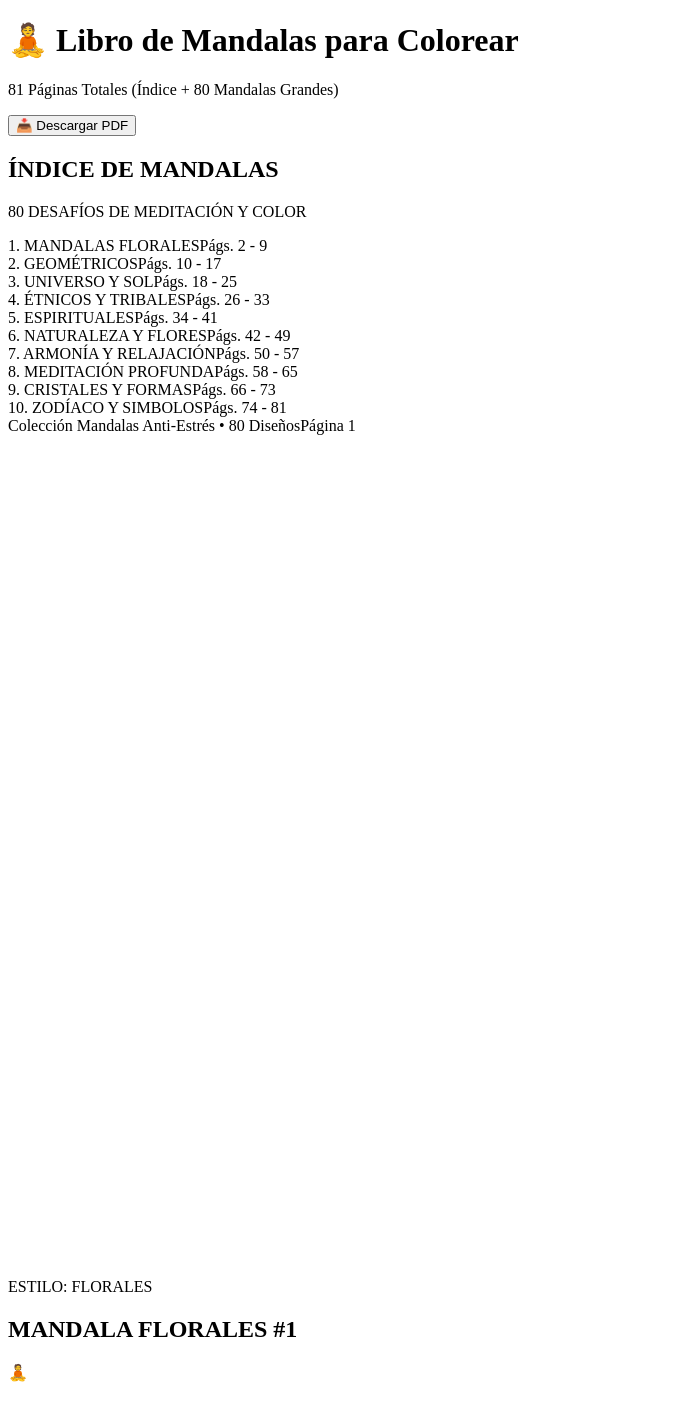
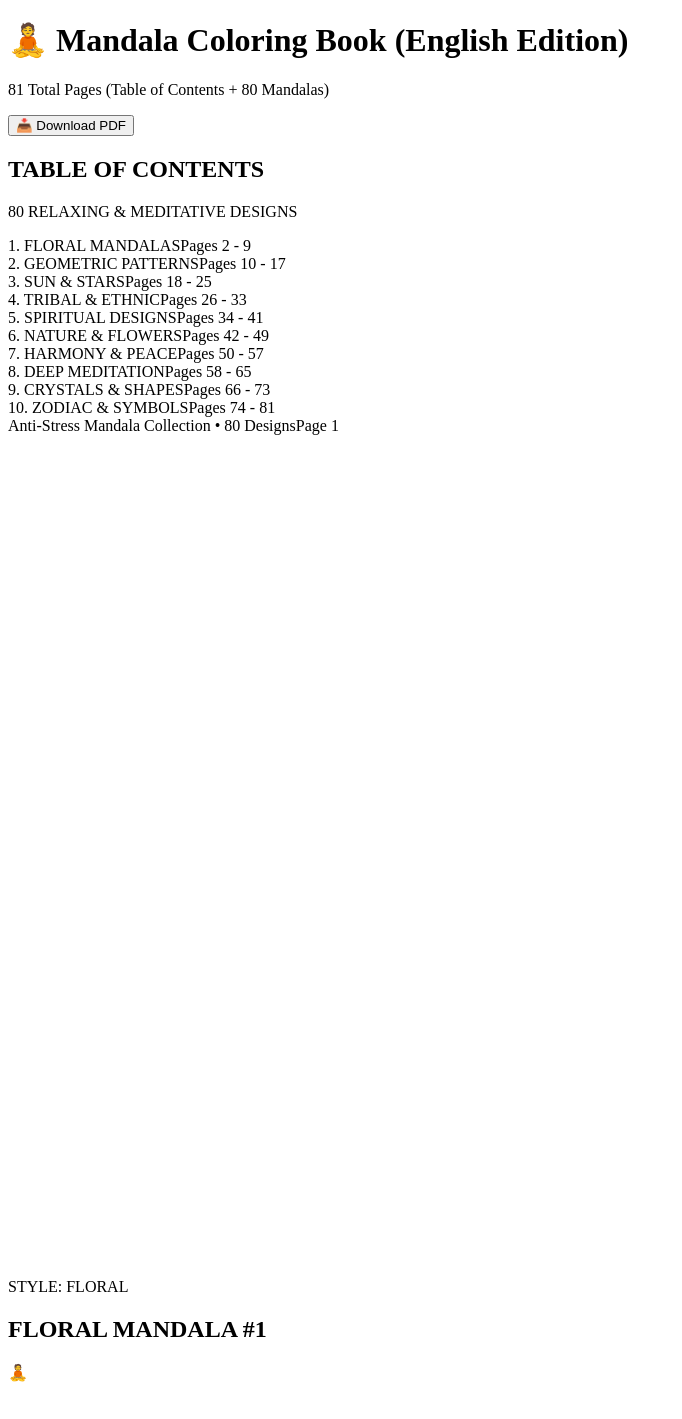
Before and after one commit to lasmejoresofertas/sudokus, a Next.js app: page / in a window 1280 px wide. Shown: the top 1419 px of the page, without its empty margins (0-682 px from the left). Built offline with nearby package versions, Linux system fonts and the light colour scheme.

Commit message:
Update page.js

```diff
--- a/app/page.js
+++ b/app/page.js
@@ -2,10 +2,10 @@
 
 import React from 'react';
 
-// Generador de Mandalas vectoriales en SVG
+// SVG Mandala Pattern Generator
 const MANDALA_PATTERNS = [
   // 1. FLORAL
-  { id: 'm-1', category: 'FLORAL', title: 'MANDALA FLOR DE LOTO', svg: (
+  { id: 'm-1', category: 'FLORAL', title: 'LOTUS FLOWER MANDALA', svg: (
     <svg viewBox="0 0 200 200" className="w-full h-full stroke-black fill-none stroke-[1.5]">
       <circle cx="100" cy="100" r="90" />
       <circle cx="100" cy="100" r="70" />
@@ -22,8 +22,8 @@ const MANDALA_PATTERNS = [
     </svg>
   )},
 
-  // 2. GEOMÉTRICO
-  { id: 'm-2', category: 'GEOMÉTRICO', title: 'MANDALA GEOMETRÍA SAGRADA', svg: (
+  // 2. GEOMETRIC
+  { id: 'm-2', category: 'GEOMETRIC', title: 'SACRED GEOMETRY MANDALA', svg: (
     <svg viewBox="0 0 200 200" className="w-full h-full stroke-black fill-none stroke-[1.5]">
       <circle cx="100" cy="100" r="88" />
       <circle cx="100" cy="100" r="60" />
@@ -38,8 +38,8 @@ const MANDALA_PATTERNS = [
     </svg>
   )},
 
-  // 3. CÓSMICO
-  { id: 'm-3', category: 'UNIVERSO', title: 'MANDALA SOL Y ESTRELLAS', svg: (
+  // 3. COSMIC
+  { id: 'm-3', category: 'UNIVERSE', title: 'SUN AND STARS MANDALA', svg: (
     <svg viewBox="0 0 200 200" className="w-full h-full stroke-black fill-none stroke-[1.5]">
       <circle cx="100" cy="100" r="85" />
       <circle cx="100" cy="100" r="40" />
@@ -52,8 +52,8 @@ const MANDALA_PATTERNS = [
     </svg>
   )},
 
-  // 4. ÉTNICO
-  { id: 'm-4', category: 'ÉTNICO', title: 'MANDALA TRIBAL ATRAPASUEÑOS', svg: (
+  // 4. ETHNIC
+  { id: 'm-4', category: 'ETHNIC', title: 'TRIBAL DREAMCATCHER MANDALA', svg: (
     <svg viewBox="0 0 200 200" className="w-full h-full stroke-black fill-none stroke-[1.5]">
       <circle cx="100" cy="100" r="90" strokeWidth="3" />
       <circle cx="100" cy="100" r="82" />
@@ -68,11 +68,11 @@ const MANDALA_PATTERNS = [
   )}
 ];
 
-// Generador para formar las 80 páginas completas distribuidas en 10 categorías
+// Generate 80 pages distributed in 10 categories
 function generate80Mandalas() {
   const categories = [
-    'FLORALES', 'GEOMÉTRICOS', 'UNIVERSO Y SOL', 'ÉTNICOS Y TRIBALES',
-    'ESPIRITUALES', 'NATURALEZA', 'ARMONÍA', 'MEDITACIÓN', 'CRISTALES', 'ZODÍACO'
+    'FLORAL', 'GEOMETRIC', 'SUN & STARS', 'TRIBAL & ETHNIC',
+    'SPIRITUAL', 'NATURE', 'HARMONY', 'MEDITATION', 'CRYSTALS', 'ZODIAC'
   ];
 
   const list = [];
@@ -83,9 +83,9 @@ function generate80Mandalas() {
       const base = MANDALA_PATTERNS[(totalCount - 1) % MANDALA_PATTERNS.length];
       list.push({
         id: `mandala-${totalCount}`,
-        pageNumber: totalCount + 1, // +1 por la página del Índice
+        pageNumber: totalCount + 1, // +1 for Table of Contents
         category: cat,
-        title: `MANDALA ${cat} #${i}`,
+        title: `${cat} MANDALA #${i}`,
         svg: base.svg,
       });
       totalCount++;
@@ -104,43 +104,43 @@ export default function MandalaBook() {
 
   return (
     <div className="min-h-screen bg-neutral-800 text-neutral-100 flex flex-col items-center p-4 print:p-0 print:bg-white print:text-black">
-      {/* Botón superior (Oculto al imprimir) */}
+      {/* Top Header Bar */}
       <header className="no-print w-full max-w-xl bg-neutral-900 border border-neutral-700 rounded-xl p-4 mb-6 shadow-2xl flex items-center justify-between">
         <div>
-          <h1 className="text-lg font-bold text-white">🧘 Libro de Mandalas para Colorear</h1>
-          <p className="text-xs text-neutral-400">81 Páginas Totales (Índice + 80 Mandalas Grandes)</p>
+          <h1 className="text-lg font-bold text-white">🧘 Mandala Coloring Book (English Edition)</h1>
+          <p className="text-xs text-neutral-400">81 Total Pages (Table of Contents + 80 Mandalas)</p>
         </div>
         <button
           onClick={handlePrint}
           className="bg-emerald-600 hover:bg-emerald-500 text-white font-semibold px-4 py-2 rounded-lg text-sm cursor-pointer"
         >
-          📥 Descargar PDF
+          📥 Download PDF
         </button>
       </header>
 
       <main className="flex flex-col items-center">
-        {/* PÁGINA 1: ÍNDICE DE CONTENIDOS */}
+        {/* PAGE 1: TABLE OF CONTENTS */}
         <section className="a4-page page-break flex flex-col justify-between p-12 border border-neutral-300 bg-white text-black shadow-2xl print:shadow-none print:border-0 mb-8 print:mb-0">
           <div>
             <header className="border-b-4 border-black pb-4 mb-8 text-center">
-              <h1 className="text-4xl font-black uppercase tracking-wider">ÍNDICE DE MANDALAS</h1>
+              <h1 className="text-4xl font-black uppercase tracking-wider">TABLE OF CONTENTS</h1>
               <p className="text-sm font-bold text-neutral-600 mt-1">
-                80 DESAFÍOS DE MEDITACIÓN Y COLOR
+                80 RELAXING & MEDITATIVE DESIGNS
               </p>
             </header>
 
             <div className="grid grid-cols-2 gap-4 my-6 px-2">
               {[
-                { cat: '1. MANDALAS FLORALES', range: 'Págs. 2 - 9' },
-                { cat: '2. GEOMÉTRICOS', range: 'Págs. 10 - 17' },
-                { cat: '3. UNIVERSO Y SOL', range: 'Págs. 18 - 25' },
-                { cat: '4. ÉTNICOS Y TRIBALES', range: 'Págs. 26 - 33' },
-                { cat: '5. ESPIRITUALES', range: 'Págs. 34 - 41' },
-                { cat: '6. NATURALEZA Y FLORES', range: 'Págs. 42 - 49' },
-                { cat: '7. ARMONÍA Y RELAJACIÓN', range: 'Págs. 50 - 57' },
-                { cat: '8. MEDITACIÓN PROFUNDA', range: 'Págs. 58 - 65' },
-                { cat: '9. CRISTALES Y FORMAS', range: 'Págs. 66 - 73' },
-                { cat: '10. ZODÍACO Y SIMBOLOS', range: 'Págs. 74 - 81' },
+                { cat: '1. FLORAL MANDALAS', range: 'Pages 2 - 9' },
+                { cat: '2. GEOMETRIC PATTERNS', range: 'Pages 10 - 17' },
+                { cat: '3. SUN & STARS', range: 'Pages 18 - 25' },
+                { cat: '4. TRIBAL & ETHNIC', range: 'Pages 26 - 33' },
+                { cat: '5. SPIRITUAL DESIGNS', range: 'Pages 34 - 41' },
+                { cat: '6. NATURE & FLOWERS', range: 'Pages 42 - 49' },
+                { cat: '7. HARMONY & PEACE', range: 'Pages 50 - 57' },
+                { cat: '8. DEEP MEDITATION', range: 'Pages 58 - 65' },
+                { cat: '9. CRYSTALS & SHAPES', range: 'Pages 66 - 73' },
+                { cat: '10. ZODIAC & SYMBOLS', range: 'Pages 74 - 81' },
               ].map((item, idx) => (
                 <div key={idx} className="flex justify-between items-center border-b-2 border-dotted border-black pb-2">
                   <span className="text-sm font-black uppercase">{item.cat}</span>
@@ -153,12 +153,12 @@ export default function MandalaBook() {
           </div>
 
           <footer className="border-t border-black pt-3 flex justify-between text-xs font-bold uppercase">
-            <span>Colección Mandalas Anti-Estrés • 80 Diseños</span>
-            <span>Página 1</span>
+            <span>Anti-Stress Mandala Collection • 80 Designs</span>
+            <span>Page 1</span>
           </footer>
         </section>
 
-        {/* PÁGINAS DE MANDALAS (1 MANDALA GRANDE POR HOJA A4) */}
+        {/* MANDALA PAGES (1 LARGE MANDALA PER A4 PAGE) */}
         {allMandalas.map((item, idx) => {
           const isLastPage = idx === allMandalas.length - 1;
 
@@ -167,35 +167,35 @@ export default function MandalaBook() {
               key={item.id}
               className={`a4-page ${!isLastPage ? 'page-break' : ''} flex flex-col justify-between p-10 border border-neutral-300 bg-white text-black shadow-2xl print:shadow-none print:border-0 mb-8 print:mb-0`}
             >
-              {/* Encabezado */}
+              {/* Header */}
               <header className="border-b-4 border-black pb-2 flex justify-between items-end">
                 <div>
                   <span className="text-xs font-black uppercase text-neutral-500">
-                    ESTILO: {item.category}
+                    STYLE: {item.category}
                   </span>
                   <h2 className="text-2xl font-black uppercase">{item.title}</h2>
                 </div>
                 <span className="text-2xl">🧘</span>
               </header>
 
-              {/* Mandala Grande Central */}
+              {/* Central Mandala */}
               <div className="flex-grow flex items-center justify-center p-4 my-2">
                 <div className="w-[185mm] h-[185mm]">
                   {item.svg}
                 </div>
               </div>
 
-              {/* Pie de Página */}
+              {/* Footer */}
               <footer className="border-t-2 border-black pt-3 flex justify-between text-xs font-bold uppercase">
-                <span>Mandalas Anti-Estrés</span>
-                <span>Página {item.pageNumber}</span>
+                <span>Anti-Stress Mandala Collection</span>
+                <span>Page {item.pageNumber}</span>
               </footer>
             </section>
           );
         })}
       </main>
 
-      {/* Estilos CSS para A4 */}
+      {/* CSS Styles for A4 */}
       <style jsx global>{`
         @page {
           size: A4 portrait;
```
